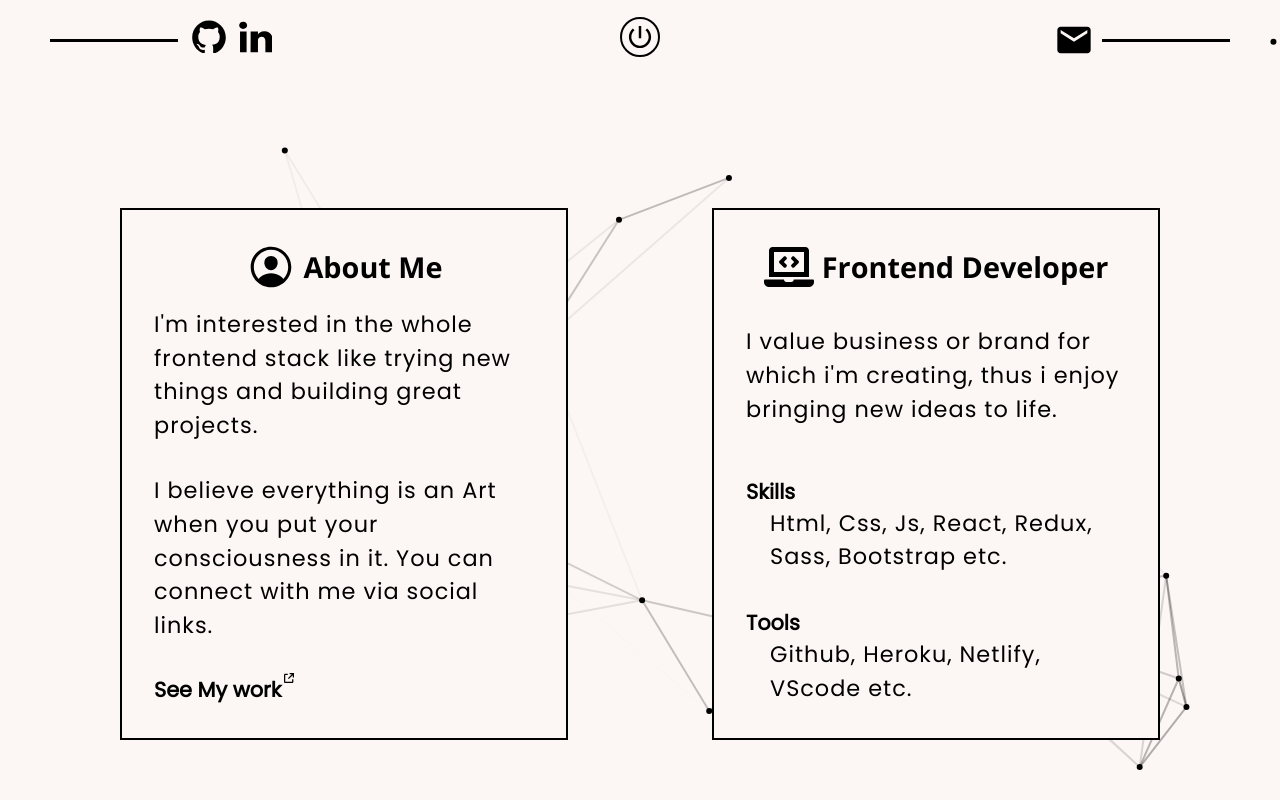
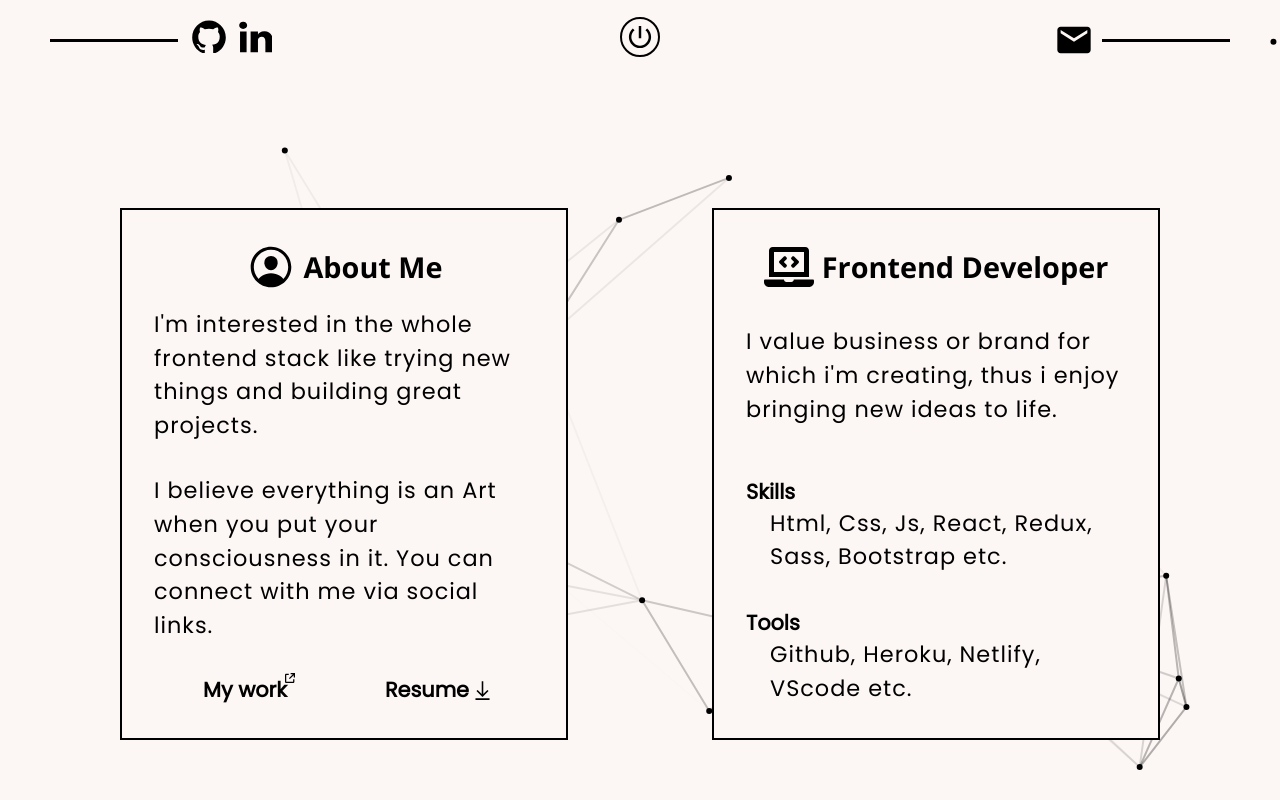
Before and after one commit to coder-pixel/my-portfolio, a React (Create React App) app: page /about in a window 1280 px wide. Built offline with nearby package versions, Linux system fonts and the light colour scheme.

Commit message:
added resume button in about page

```diff
--- a/src/Components/About.css
+++ b/src/Components/About.css
@@ -52,6 +52,21 @@
 }
 .aboutme_content p:last-child {
     margin-bottom: 0;
+}
+
+.aboutme_content .linksGrp{
+    display: flex;
+    justify-content: space-around;
+    align-items: center;
+    /* cursor: pointer; */
+}
+.linksGrp .downloadLink{
+    padding-right: 1rem;
+}
+.linksGrp .downloadLink svg{
+    width: 25px;
+    height: 25px;
+    transform: translateY(5px);
 }
 
 .bold_subheading{
--- a/src/Components/About.js
+++ b/src/Components/About.js
@@ -22,12 +22,18 @@ const About = ({ fadeInVariants }) => {
         <p>
           I believe everything is an Art when you put your consciousness in it. You can connect with me via social links.
         </p>
-        <Link to="/projects" className='bold_subheading'>
-          See My work
-          <svg xmlns="http://www.w3.org/2000/svg" width="16" height="16" viewBox="0 0 16 16">
-            <path fill-rule="evenodd" d="M15,10 L15,14 C15,15.1045695 14.1045695,16 13,16 L2,16 C0.8954305,16 0,15.1045695 0,14 L0,3 C0,1.8954305 0.8954305,1 2,1 L6,1 L6,3 L2,3 L2,14 L13,14 L13,10 L15,10 Z M13.9971001,3.41421356 L7.70420685,9.70710678 L6.28999329,8.29289322 L12.5828865,2 L8.99710007,2 L8.99710007,0 L15.9971001,0 L15.9971001,7 L13.9971001,7 L13.9971001,3.41421356 Z" />
-          </svg>
-        </Link>
+        <div className="linksGrp">
+          <Link to="/projects" className='bold_subheading'>
+            My work
+            <svg xmlns="http://www.w3.org/2000/svg" width="16" height="16" viewBox="0 0 16 16">
+              <path fill-rule="evenodd" d="M15,10 L15,14 C15,15.1045695 14.1045695,16 13,16 L2,16 C0.8954305,16 0,15.1045695 0,14 L0,3 C0,1.8954305 0.8954305,1 2,1 L6,1 L6,3 L2,3 L2,14 L13,14 L13,10 L15,10 Z M13.9971001,3.41421356 L7.70420685,9.70710678 L6.28999329,8.29289322 L12.5828865,2 L8.99710007,2 L8.99710007,0 L15.9971001,0 L15.9971001,7 L13.9971001,7 L13.9971001,3.41421356 Z" />
+            </svg>
+          </Link>
+          <a href='https://drive.google.com/uc?export=download&id=1LJgu9TZyMIDbnuRQMjD99SmLExzxhe16' className='downloadLink bold_subheading'>
+            Resume
+            <svg xmlns="http://www.w3.org/2000/svg" viewBox="0 0 32 32"><path d="M 15 4 L 15 20.5625 L 9.71875 15.28125 L 8.28125 16.71875 L 15.28125 23.71875 L 16 24.40625 L 16.71875 23.71875 L 23.71875 16.71875 L 22.28125 15.28125 L 17 20.5625 L 17 4 Z M 7 26 L 7 28 L 25 28 L 25 26 Z" /></svg>
+          </a>
+        </div>
       </div>
 
 
--- a/src/Components/Projects.js
+++ b/src/Components/Projects.js
@@ -50,7 +50,7 @@ const Projects = ({ fadeInVariants }) => {
                 </a>
 
                 <a href={hosted_link} target="_blank">
-                  Visit
+                  Live
                   <svg xmlns="http://www.w3.org/2000/svg" width="16" height="16" viewBox="0 0 16 16">
                     <path fill-rule="evenodd" d="M15,10 L15,14 C15,15.1045695 14.1045695,16 13,16 L2,16 C0.8954305,16 0,15.1045695 0,14 L0,3 C0,1.8954305 0.8954305,1 2,1 L6,1 L6,3 L2,3 L2,14 L13,14 L13,10 L15,10 Z M13.9971001,3.41421356 L7.70420685,9.70710678 L6.28999329,8.29289322 L12.5828865,2 L8.99710007,2 L8.99710007,0 L15.9971001,0 L15.9971001,7 L13.9971001,7 L13.9971001,3.41421356 Z" />
                   </svg>
--- a/src/projectDetails.js
+++ b/src/projectDetails.js
@@ -4,7 +4,8 @@ export const projectDetails = [
         title: "Movie Database App",
         description: "A simple movie searching website based on React Js. It also implements context api for global state management.",
         github_link: "https://github.com/coder-pixel/movie-database-app/",
-        hosted_link: "https://movieapp27.netlify.app/"
+        // hosted_link: "https://movieapp27.netlify.app/"
+        hosted_link: "https://movie-database27.netlify.app/"
     },
     {
         id: 2,
```
